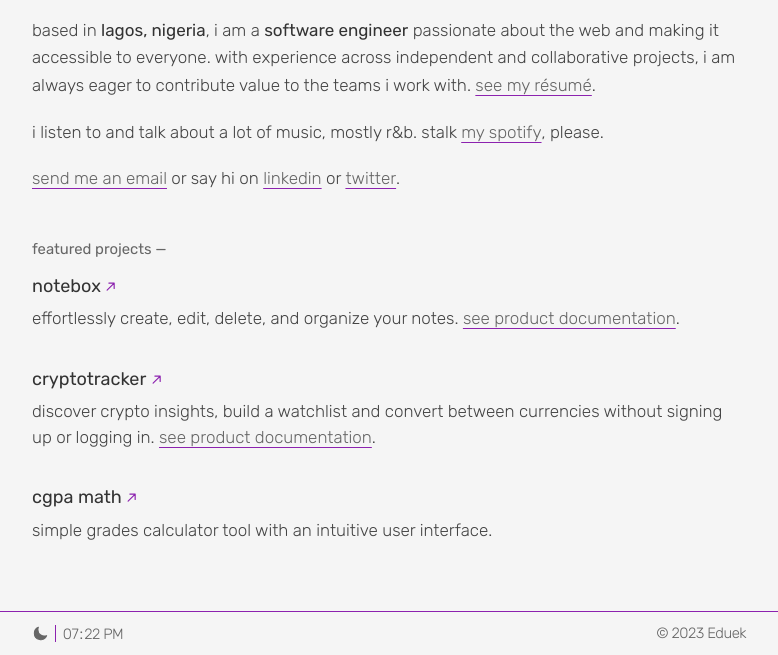
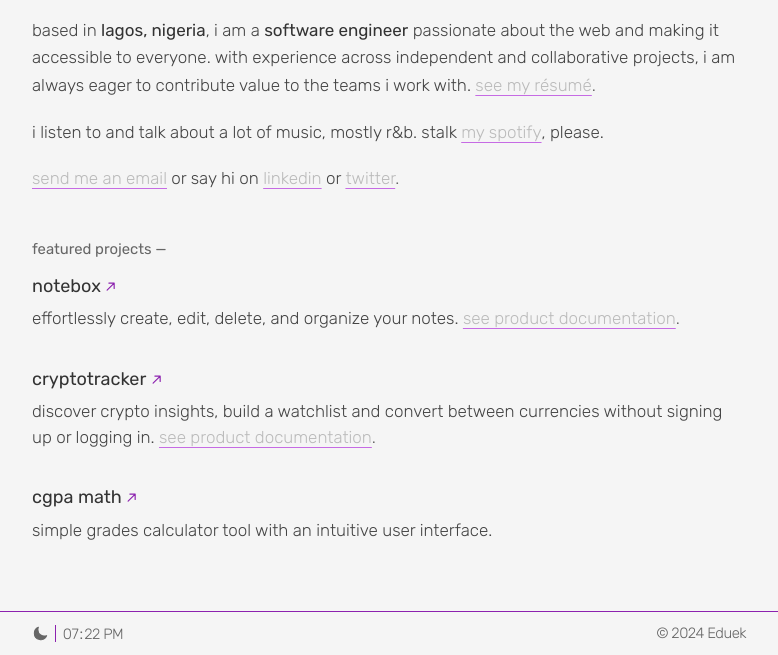
Before and after one commit to the-eduek/the-eduek.github.io, a website built with Vite: page index.html in a window 1280 px wide. Shown: the part 206-861 px from the top of the page, without its empty margins (251-1029 px from the left). Built offline with nearby package versions, Linux system fonts and the light colour scheme.

Commit message:
fix: update footer year 🎊

```diff
--- a/index.html
+++ b/index.html
@@ -125,8 +125,9 @@
           teams I work with.
           <a
             href="https://drive.google.com/file/d/1FCWKe9RY7hZ4t42BNNiJ4s1ssFun7l6l/view?usp=drive_link"
-            >See my résumé</a
-          >.
+          >
+            <span class="text">See my résumé</span>.
+          </a>
         </p>
 
         <p>
@@ -134,29 +135,30 @@
           <a
             href="https://open.spotify.com/user/afl6wm3hopmr64ai6wq37p32d?si=f57b002e3e994835"
             target="_blank"
-            >my spotify</a
-          >, please.
+          ><span class="text">my spotify</span></a>, please.
         </p>
 
         <p>
           <a
             href="mailto:eduekakpannyah@gmail.com"
             target="_blank"
-            >send me an email
+          >
+            <span class="text">send me an email</span>
           </a>
           or say hi on
           <a
             href="https://www.linkedin.com/in/eduek/"
             target="_blank"
           >
-            LinkedIn</a
-          >
+            <span class="text">LinkedIn</span>
+          </a>
           or
           <a
             href="https://twitter.com/noteduek"
             target="_blank"
-            >Twitter</a
-          >.
+          >
+            <span class="text">Twitter</span>.
+          </a>
         </p>
       </article>
 
@@ -202,8 +204,9 @@
               <a
                 href=" https://github.com/the-eduek/notebox#readme"
                 target="_blank"
-                >See product documentation</a
-              >.
+              >
+                <span class="text">See product documentation</span>.
+              </a>
             </p>
           </li>
 
@@ -247,8 +250,9 @@
                 <a
                   href=" https://github.com/the-eduek/cryptotracker#readme"
                   target="_blank"
-                  >See product documentation</a
-                >.
+                >
+                  <span class="text">See product documentation</span>.
+                </a>
               </p>
             </div>
 
@@ -323,7 +327,7 @@
           <span data-meridiem></span>
         </p>
 
-        <p>&copy; 2023 Eduek</p>
+        <p>&copy; 2024 Eduek</p>
       </div>
     </footer>
 
--- a/src/assets/styles/_main.scss
+++ b/src/assets/styles/_main.scss
@@ -47,10 +47,14 @@
 
 p {
   a {
-    color: map-get($colors, "textLight");
-    text-decoration: underline;
-    text-decoration-color: map-get($colors, "primary");
-    text-underline-offset: 0.25rem;
+    span {
+      &.text {
+        color: map-get($colors, "textLight");
+        text-decoration: underline;
+        text-decoration-color: map-get($colors, "primary");
+        text-underline-offset: 0.25rem;
+      }
+    }
   }
 }
 
```
